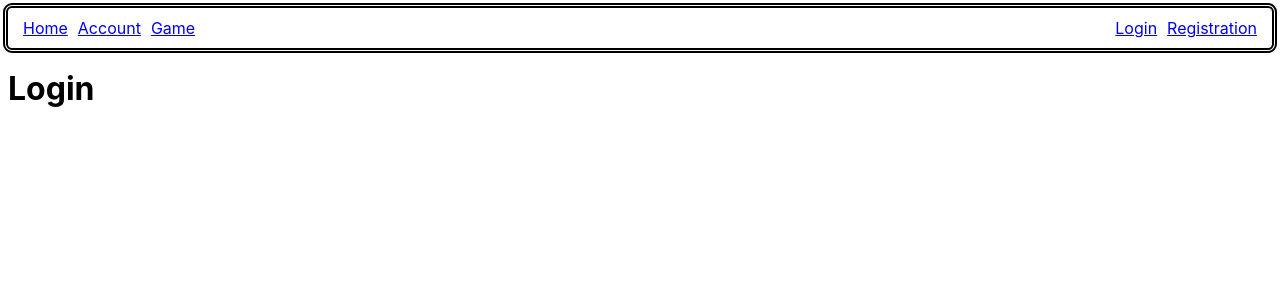
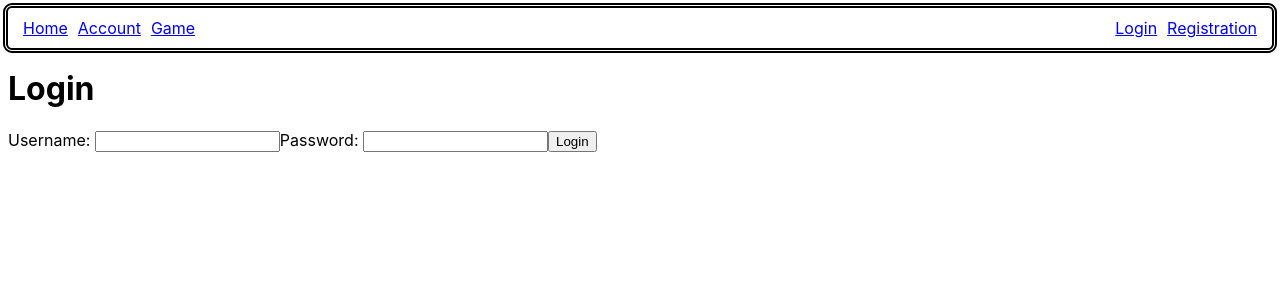
Before and after one commit to Jul12345678/next-js-final-project-game, a Next.js app: page /login in a window 1280 px wide. Shown: the top 300 px of the page. Built offline with nearby package versions, Linux system fonts and the light colour scheme.

Commit message:
Login+Registration

```diff
--- a/pages/api/login.ts
+++ b/pages/api/login.ts
@@ -0,0 +1,64 @@
+import bcrypt from 'bcrypt';
+import { NextApiRequest, NextApiResponse } from 'next';
+import {
+  createUser,
+  getUserByUsername,
+  getUserWithPasswordHashByUsername,
+} from '../../util/database';
+
+export default async function loginHandler(
+  request: NextApiRequest,
+  response: NextApiResponse,
+) {
+  if (request.method === 'POST') {
+    if (
+      typeof request.body.username !== 'string' ||
+      !request.body.username ||
+      typeof request.body.password !== 'string' ||
+      !request.body.password
+    ) {
+      response.status(400).json({
+        errors: [
+          {
+            message: 'Username or password not provided',
+          },
+        ],
+      });
+      return;
+    }
+    const userWithPasswordHash = await getUserWithPasswordHashByUsername(
+      request.body.username,
+    );
+    if (!userWithPasswordHash) {
+      response.status(401).json({
+        errors: [
+          {
+            message: 'Username not found',
+          },
+        ],
+      });
+      return;
+    }
+
+    const passwordMatches = await bcrypt.compare(
+      request.body.password,
+      userWithPasswordHash.passwordHash,
+    );
+    if (!passwordMatches) {
+      response.status(401).json({
+        errors: [
+          {
+            message: "Password doesn't match",
+          },
+        ],
+      });
+      return;
+    }
+    // todo return created session
+    response.status(201).json({ user: { id: userWithPasswordHash.id } });
+    return;
+  }
+  response.status(405).json({
+    error: [{ message: 'Method not supported, try POST instead' }],
+  });
+}
--- a/pages/api/register.ts
+++ b/pages/api/register.ts
@@ -1,12 +1,37 @@
 import bcrypt from 'bcrypt';
 import { NextApiRequest, NextApiResponse } from 'next';
-import { createUser } from '../../util/database';
+import { createUser, getUserByUsername } from '../../util/database';
 
 export default async function registerHandler(
   request: NextApiRequest,
   response: NextApiResponse,
 ) {
   if (request.method === 'POST') {
+    if (
+      typeof request.body.username !== 'string' ||
+      !request.body.username ||
+      typeof request.body.password !== 'string' ||
+      !request.body.password
+    ) {
+      response.status(400).json({
+        errors: [
+          {
+            message: 'Username or password not provided',
+          },
+        ],
+      });
+      return;
+    }
+    if (await getUserByUsername(request.body.username)) {
+      response.status(409).json({
+        errors: [
+          {
+            message: 'Username already exists',
+          },
+        ],
+      });
+      return;
+    }
     console.log(request.body);
     const passwordHash = await bcrypt.hash(request.body.password, 12);
 
--- a/pages/login.tsx
+++ b/pages/login.tsx
@@ -1,15 +1,79 @@
+import { css } from '@emotion/react';
 import Head from 'next/head';
+import { useRouter } from 'next/router';
+import { useState } from 'react';
 import Layout from '../components/Layout';
 
+const errorStyle = css`
+  color: red;
+`;
+type Errors = { message: string };
 export default function Login() {
+  const [username, setUsername] = useState('');
+  const [password, setPassword] = useState('');
+  const [errors, setErrors] = useState<Errors>([]);
+  const router = useRouter();
   return (
     <Layout>
       <Head>
         <title>Create Next App</title>
-        <meta name="description" content="Account login" />
+        <meta name="description" content="Account registration" />
       </Head>
 
       <h1>Login</h1>
+      <form
+        onSubmit={async (event) => {
+          event.preventDefault();
+          const loginResponse = await fetch('/api/login', {
+            method: 'POST',
+            headers: {
+              'Content-Type': 'application/json',
+            },
+            body: JSON.stringify({
+              username: username,
+              password: password,
+            }),
+          });
+          const loginResponseBody = await loginResponse.json();
+
+          if ('errors' in loginResponseBody) {
+            setErrors(loginResponseBody.errors);
+          } else {
+            await router.push('/game');
+          }
+        }}
+        //direct to login/game for later
+        //    createUserResponse.json().then((data) => {
+        //      if (data.errors) {
+        //        setErrors(data.errors);
+        //      } else {
+        //        window.location.href = '/login';
+        //      }
+        //    });
+        // }}
+      >
+        <label>
+          Username: {''}
+          <input
+            value={username}
+            onChange={(event) => setUsername(event.currentTarget.value)}
+          />
+        </label>
+        <label>
+          Password: {''}
+          <input
+            type="password"
+            value={password}
+            onChange={(event) => setPassword(event.currentTarget.value)}
+          />
+        </label>
+        <button>Login</button>
+      </form>
+      <div css={errorStyle}>
+        {errors.map((error) => {
+          return <div key={`error-${error.message}`}>{error.message} </div>;
+        })}
+      </div>
     </Layout>
   );
 }
--- a/util/database.ts
+++ b/util/database.ts
@@ -9,6 +9,21 @@ type User = {
   id: number;
   username: string;
 };
+
+type UserWithPasswordHash = User & {
+  passwordHash: string;
+};
+
+export async function getUserByUsername(username: string) {
+  const [user] = await sql<[{ id: number } | undefined]>`
+  SELECT id FROM users WHERE username = ${username}`;
+  return user && camelCaseKeys(user);
+}
+export async function getUserWithPasswordHashByUsername(username: string) {
+  const [user] = await sql<[UserWithPasswordHash | undefined]>`
+  SELECT id, username, password_hash FROM users WHERE username = ${username}`;
+  return user && camelCaseKeys(user);
+}
 const sql = postgres();
 export async function createUser(username: string, passwordHash: string) {
   const [user] = await sql<[User]>`
```
Also changed, not shown: pages/register.tsx (+32 -2 lines).
